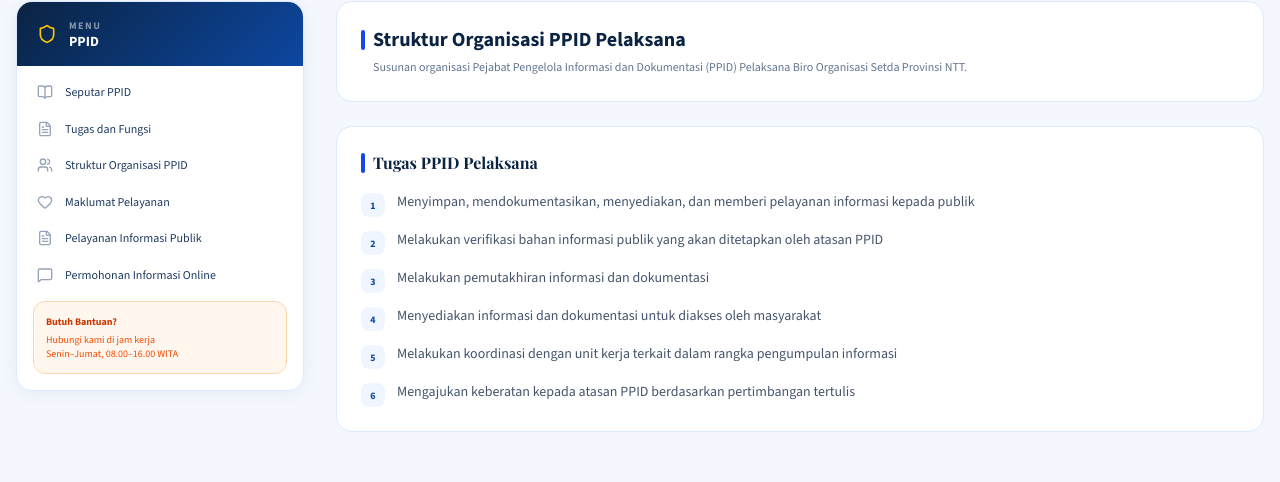
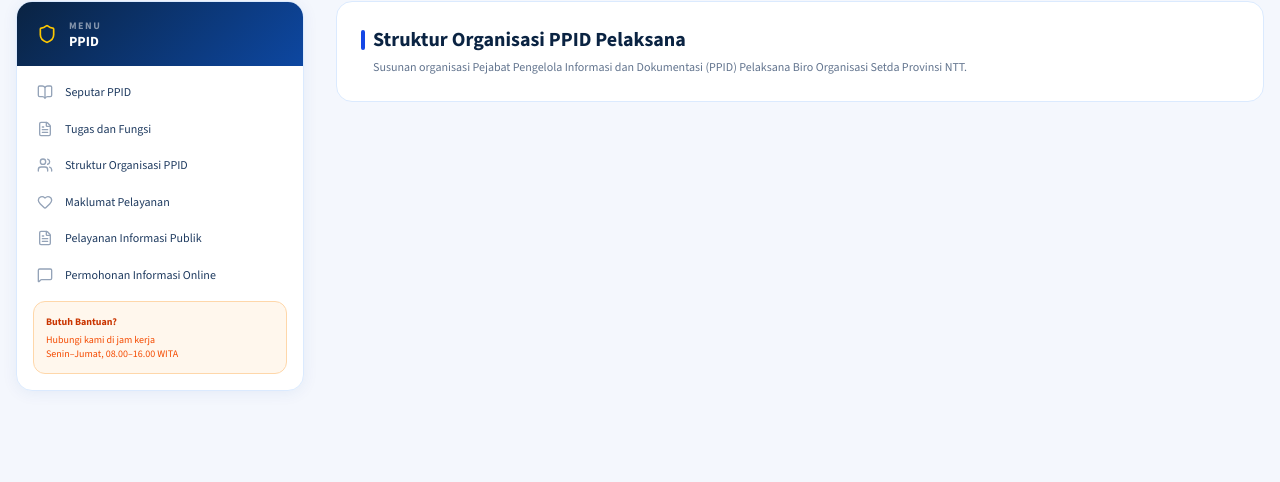
Before and after one commit to Julius010702/website_biro, a Next.js app: page /ppid/struktur-organisasi in a window 1280 px wide. Shown: the part 174-656 px from the top of the page. Built offline with nearby package versions, Linux system fonts and the light colour scheme; no server answers; the database is empty; a web font is replaced by a local one.

Commit message:
update baru

```diff
--- a/app/(main)/ppid/struktur-organisasi/page.tsx
+++ b/app/(main)/ppid/struktur-organisasi/page.tsx
@@ -58,33 +58,6 @@ export default async function StrukturOrganisasiPPIDPage() {
         </div>
       )}
 
-      {/* ── Tugas PPID ── */}
-      <div className="rounded-2xl p-6" style={{ background: 'white', border: '1px solid #DBEAFE' }}>
-        <div className="flex items-center gap-2 mb-4">
-          <div className="w-1 h-5 rounded-full bg-blue-700" />
-          <h2 className="text-base font-bold" style={{ color: '#0A2342' }}>Tugas PPID Pelaksana</h2>
         </div>
-        <div className="flex flex-col gap-3">
-          {[
-            'Menyimpan, mendokumentasikan, menyediakan, dan memberi pelayanan informasi kepada publik',
-            'Melakukan verifikasi bahan informasi publik yang akan ditetapkan oleh atasan PPID',
-            'Melakukan pemutakhiran informasi dan dokumentasi',
-            'Menyediakan informasi dan dokumentasi untuk diakses oleh masyarakat',
-            'Melakukan koordinasi dengan unit kerja terkait dalam rangka pengumpulan informasi',
-            'Mengajukan keberatan kepada atasan PPID berdasarkan pertimbangan tertulis',
-          ].map((t, i) => (
-            <div key={i} className="flex items-start gap-3">
-              <div
-                className="w-6 h-6 rounded-lg flex items-center justify-center text-[10px] font-bold shrink-0 mt-0.5"
-                style={{ background: '#EFF6FF', color: '#0D47A1' }}
-              >
-                {i + 1}
-              </div>
-              <p className="text-sm text-slate-600 leading-relaxed">{t}</p>
-            </div>
-          ))}
-        </div>
-      </div>
-    </div>
   )
 }
```
